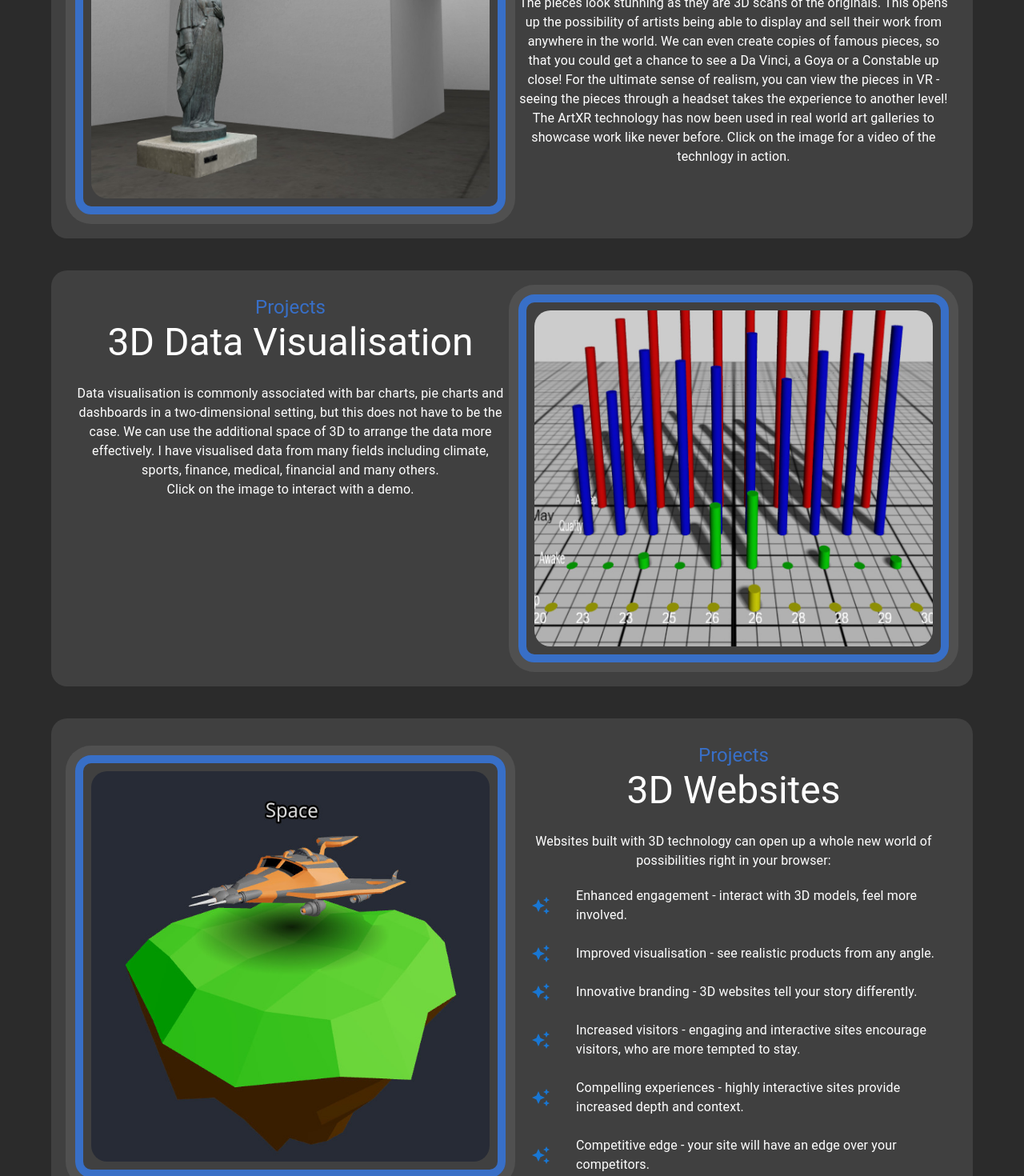
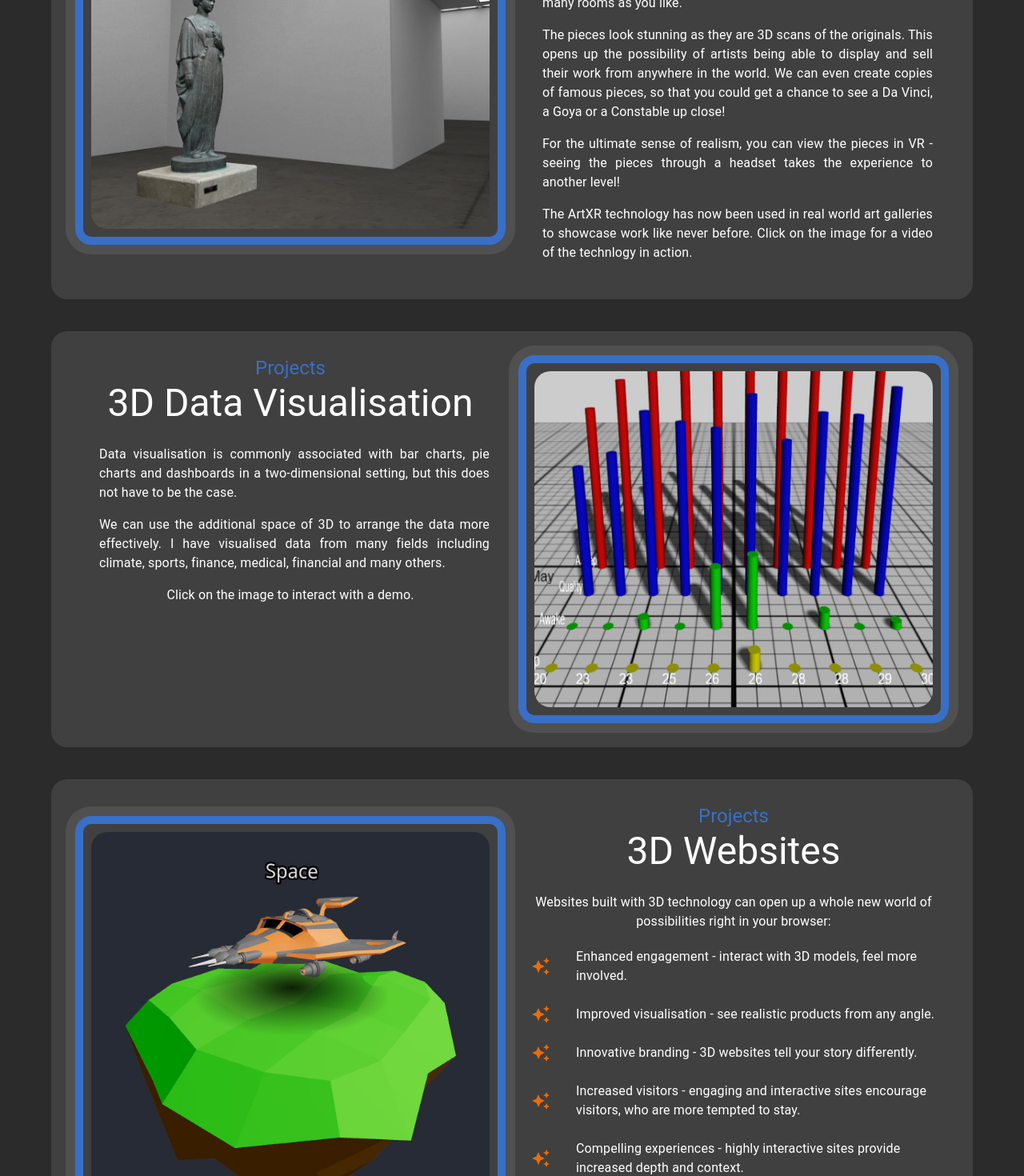
Before and after one commit to DoctorTone/drt_software_ltd, a React (Vite) app: page / in a window 1280 px wide. Shown: the part 940-2410 px from the top of the page at 80% size. Built offline with nearby package versions, Linux system fonts and the light colour scheme.

Commit message:
Updated list items for 3D websites project

```diff
--- a/src/components/Projects.tsx
+++ b/src/components/Projects.tsx
@@ -14,6 +14,26 @@ const Img = styled("img")({
   borderRadius: "20px",
   width: "100%",
 });
+
+const items = [
+  "Enhanced engagement - interact with 3D models, feel more involved.",
+  "Improved visualisation - see realistic products from any angle.",
+  "Innovative branding - 3D websites tell your story differently.",
+  "Increased visitors - engaging and interactive sites encourage visitors, who are more tempted to stay.",
+  "Compelling experiences - highly interactive sites provide increased depth and context.",
+  "Competitive edge - your site will have an edge over your competitors.",
+];
+
+const generateListItems = (items: string[]) => {
+  return items.map((item, index) => (
+    <ListItem key={index}>
+      <ListItemIcon>
+        <AutoAwesomeIcon color="warning" />
+      </ListItemIcon>
+      <ListItemText primary={item} />
+    </ListItem>
+  ));
+};
 
 const Projects = () => {
   return (
@@ -44,25 +64,33 @@ const Projects = () => {
             <Typography variant="h3" sx={{ mb: 3 }}>
               Virtual Art Gallery
             </Typography>
-            <Typography variant="body1">
-              Imagine a virtual gallery where you can experience the art as if
-              you were relly there. You can view a single piece in a room or
-              view multiple pieces in a gallery and even extend the structure to
-              as many rooms as you like.
-            </Typography>
-            <Typography variant="body1">
-              The pieces look stunning as they are 3D scans of the originals.
-              This opens up the possibility of artists being able to display and
-              sell their work from anywhere in the world. We can even create
-              copies of famous pieces, so that you could get a chance to see a
-              Da Vinci, a Goya or a Constable up close! For the ultimate sense
-              of realism, you can view the pieces in VR - seeing the pieces
-              through a headset takes the experience to another level!
-            </Typography>
-            <Typography variant="body1">
-              The ArtXR technology has now been used in real world art galleries
-              to showcase work like never before. Click on the image for a video
-              of the technlogy in action.
+            <Typography
+              variant="body1"
+              sx={{ textAlign: "justify", padding: "0px 20px 0px 30px" }}
+            >
+              <p>
+                Imagine a virtual gallery where you can experience the art as if
+                you were relly there. You can view a single piece in a room or
+                view multiple pieces in a gallery and even extend the structure
+                to as many rooms as you like.
+              </p>
+              <p>
+                The pieces look stunning as they are 3D scans of the originals.
+                This opens up the possibility of artists being able to display
+                and sell their work from anywhere in the world. We can even
+                create copies of famous pieces, so that you could get a chance
+                to see a Da Vinci, a Goya or a Constable up close!
+              </p>
+              <p>
+                For the ultimate sense of realism, you can view the pieces in VR
+                - seeing the pieces through a headset takes the experience to
+                another level!
+              </p>
+              <p>
+                The ArtXR technology has now been used in real world art
+                galleries to showcase work like never before. Click on the image
+                for a video of the technlogy in action.
+              </p>
             </Typography>
           </Grid>
         </Grid>
@@ -76,13 +104,20 @@ const Projects = () => {
             <Typography variant="h3" sx={{ mb: 3 }}>
               3D Data Visualisation
             </Typography>
-            <Typography variant="body1">
-              Data visualisation is commonly associated with bar charts, pie
-              charts and dashboards in a two-dimensional setting, but this does
-              not have to be the case. We can use the additional space of 3D to
-              arrange the data more effectively. I have visualised data from
-              many fields including climate, sports, finance, medical, financial
-              and many others.
+            <Typography
+              variant="body1"
+              sx={{ textAlign: "justify", padding: "0px 20px 0px 30px" }}
+            >
+              <p>
+                Data visualisation is commonly associated with bar charts, pie
+                charts and dashboards in a two-dimensional setting, but this
+                does not have to be the case.
+              </p>{" "}
+              <p>
+                We can use the additional space of 3D to arrange the data more
+                effectively. I have visualised data from many fields including
+                climate, sports, finance, medical, financial and many others.
+              </p>
             </Typography>
             <Typography variant="body1">
               Click on the image to interact with a demo.
@@ -137,44 +172,7 @@ const Projects = () => {
               Websites built with 3D technology can open up a whole new world of
               possibilities right in your browser:
             </Typography>
-            <List>
-              <ListItem>
-                <ListItemIcon>
-                  <AutoAwesomeIcon color="primary" />
-                </ListItemIcon>
-                <ListItemText primary="Enhanced engagement - interact with 3D models, feel more involved." />
-              </ListItem>
-              <ListItem>
-                <ListItemIcon>
-                  <AutoAwesomeIcon color="primary" />
-                </ListItemIcon>
-                <ListItemText primary="Improved visualisation - see realistic products from any angle." />
-              </ListItem>
-              <ListItem>
-                <ListItemIcon>
-                  <AutoAwesomeIcon color="primary" />
-                </ListItemIcon>
-                <ListItemText primary="Innovative branding - 3D websites tell your story differently." />
-              </ListItem>
-              <ListItem>
-                <ListItemIcon>
-                  <AutoAwesomeIcon color="primary" />
-                </ListItemIcon>
-                <ListItemText primary="Increased visitors - engaging and interactive sites encourage visitors, who are more tempted to stay." />
-              </ListItem>
-              <ListItem>
-                <ListItemIcon>
-                  <AutoAwesomeIcon color="primary" />
-                </ListItemIcon>
-                <ListItemText primary="Compelling experiences - highly interactive sites provide increased depth and context." />
-              </ListItem>
-              <ListItem>
-                <ListItemIcon>
-                  <AutoAwesomeIcon color="primary" />
-                </ListItemIcon>
-                <ListItemText primary="Competitive edge - your site will have an edge over your competitors." />
-              </ListItem>
-            </List>
+            <List>{generateListItems(items)}</List>
           </Grid>
         </Grid>
       </Box>
@@ -187,7 +185,7 @@ const Projects = () => {
             <Typography variant="h3" sx={{ mb: 3 }}>
               3D Configurators
             </Typography>
-            <Typography variant="body1">
+            <Typography variant="body1" sx={{ padding: "0px 20px 0px 30px" }}>
               I have built a range of product configurators for several sectors
               such as the bathroom, furniture and construction industries; each
               one allowing customers to preview products before they make a
@@ -239,7 +237,7 @@ const Projects = () => {
             <Typography variant="h3" sx={{ mb: 3 }}>
               Physics and Simulation
             </Typography>
-            <Typography variant="body1">
+            <Typography variant="body1" sx={{ padding: "0px 20px 0px 30px" }}>
               The web isn't just confined to visualisations, it's also capable
               of the realistic simulation of many things from solar systems to
               atomic structures. Here are a couple of examples: ### The Solar
@@ -259,7 +257,7 @@ const Projects = () => {
             <Typography variant="h3" sx={{ mb: 3 }}>
               Spline Components
             </Typography>
-            <Typography variant="body1">
+            <Typography variant="body1" sx={{ padding: "0px 20px 0px 30px" }}>
               While building several websites in Spline, I created a set of
               reusable components. This component shows a collection of animated
               text effects and materials.
@@ -307,7 +305,7 @@ const Projects = () => {
             <Typography variant="h3" sx={{ mb: 3 }}>
               3D Medical Visualisation
             </Typography>
-            <Typography variant="body1">
+            <Typography variant="body1" sx={{ padding: "0px 20px 0px 30px" }}>
               Medical imaging software can be very complex and expensive, with a
               steep learning curve. We wanted to create an application that
               could be used to measure and monitor tumour lesions that was
```
